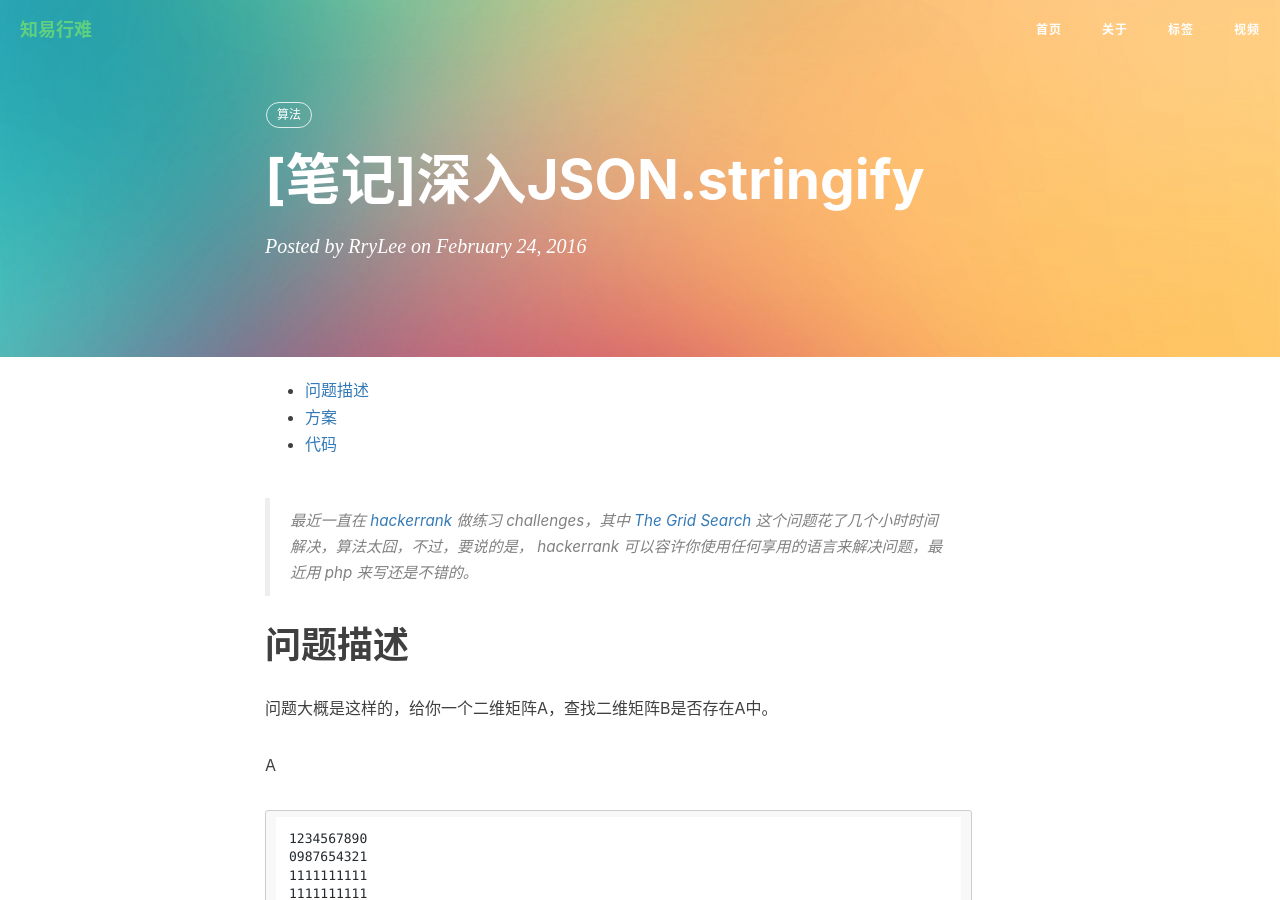
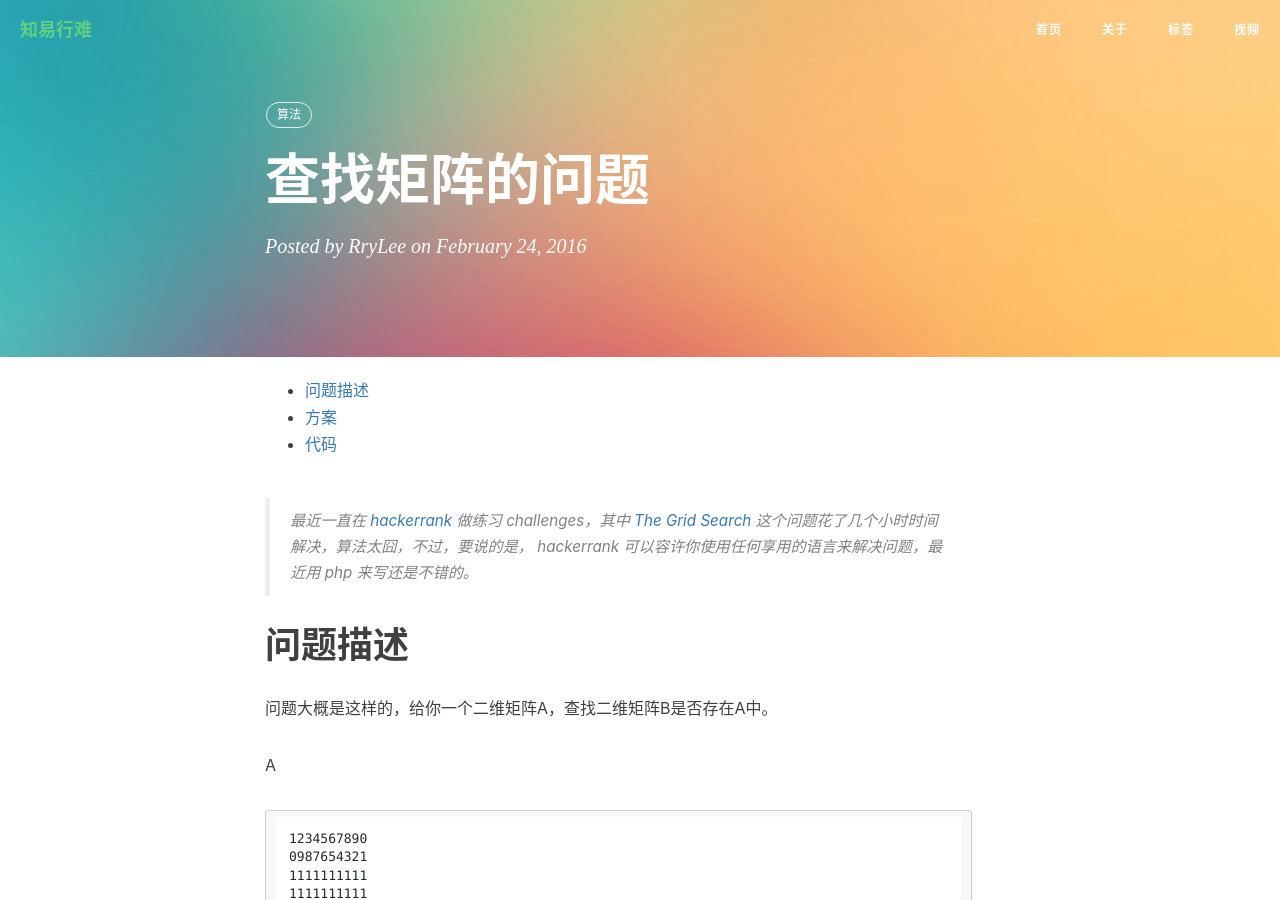
Before and after one commit to sword-jin/RryLee.github.io, a Jekyll site: the page built from _posts/2016-02-24-hackerrank-grid-search.md, in a window 1280 px wide and 900 px high. Built offline with Jekyll 4.4.1, drawn with Linux system fonts in a browser that asks for light colours; nearby versions of some CDN libraries; comment, search, counter and statistics services are not loaded.

Commit message:
Update 2016-02-24-hackerrank-grid-search.md

```diff
--- a/_posts/2016-02-24-hackerrank-grid-search.md
+++ b/_posts/2016-02-24-hackerrank-grid-search.md
@@ -1,6 +1,6 @@
 ---
 layout: post
-title: "[笔记]深入JSON.stringify"
+title: "查找矩阵的问题"
 subtitle:   ""
 date:   2016-02-24
 author: "RryLee"
```
